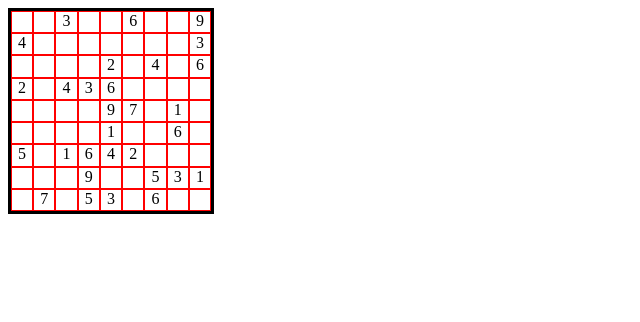
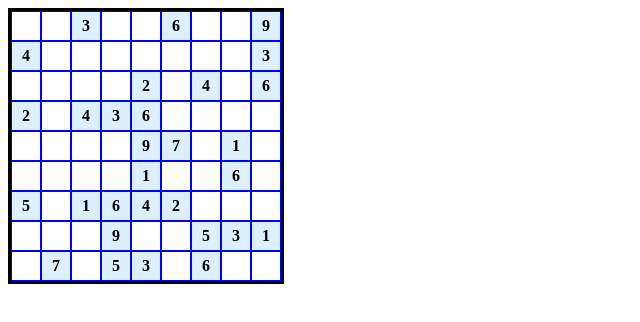
Before and after one commit to sankalplele/sudoku, a React (Vite) app: page / in a window 1280 px wide. Shown: the top 322 px of the page, without its empty margins (0-640 px from the left). Built offline with nearby package versions, Linux system fonts and the light colour scheme.

Commit message:
chore: beautify UI

```diff
--- a/src/components/Board.jsx
+++ b/src/components/Board.jsx
@@ -13,13 +13,17 @@ function Board({ initialBoard }) {
           gridTemplateRows: "repeat(9, 1fr)",
           justifyContent: "center",
           border: "3px solid black",
-          width: "200px",
-          height: "200px",
+          width: "270px",
+          height: "270px",
         }}
       >
         {board.map((row, rowIndex) => {
           return row.map((box, boxIndex) => (
-            <Box value={box} key={boxIndex + "" + rowIndex} />
+            <Box
+              value={box}
+              key={boxIndex + "" + rowIndex}
+              isPreFilled={initialBoard[rowIndex][boxIndex] != 0}
+            />
           ));
         })}
       </div>
--- a/src/components/Box.jsx
+++ b/src/components/Box.jsx
@@ -1,12 +1,16 @@
 import React from "react";
 
-function Box({ value }) {
+function Box({ value, isPreFilled }) {
   return (
     <>
       <div
         style={{
-          border: "1px solid red",
+          border: "1px solid blue",
           textAlign: "center",
+          alignContent: "center",
+          cursor: `${isPreFilled ? "auto" : "pointer"}`,
+          fontWeight: `${isPreFilled ? "bold" : "auto"}`,
+          backgroundColor: `${isPreFilled ? "rgb(220, 240, 255)" : "auto"}`,
         }}
       >
         {value != 0 ? value : ""}
```
